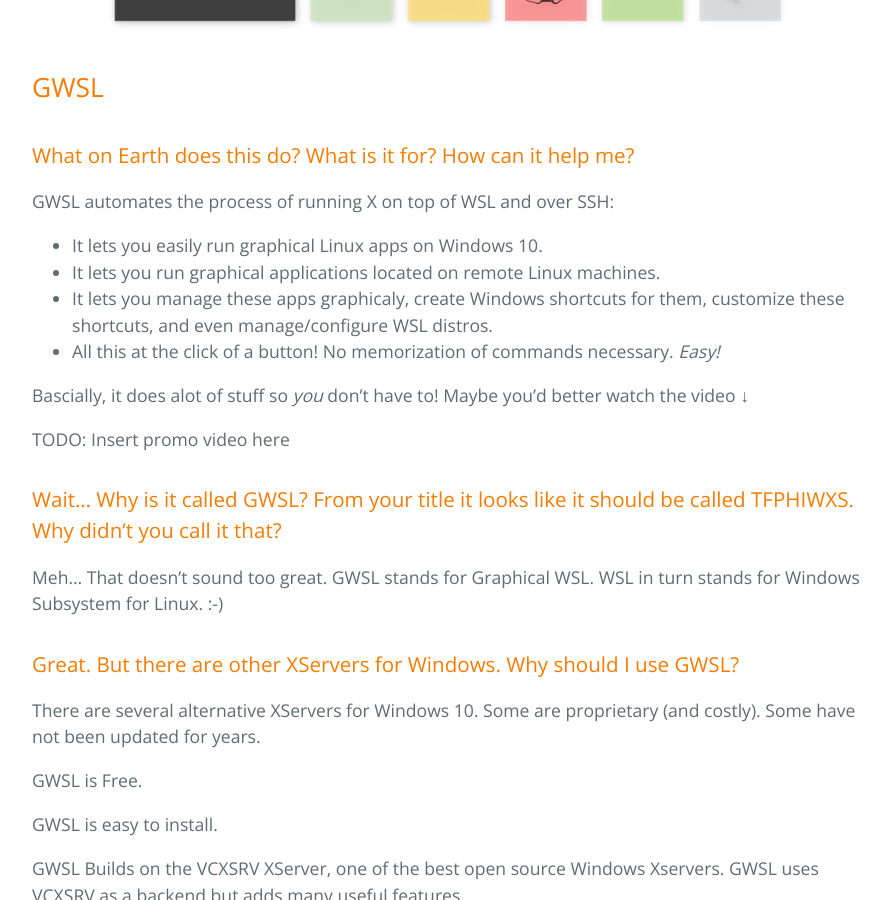
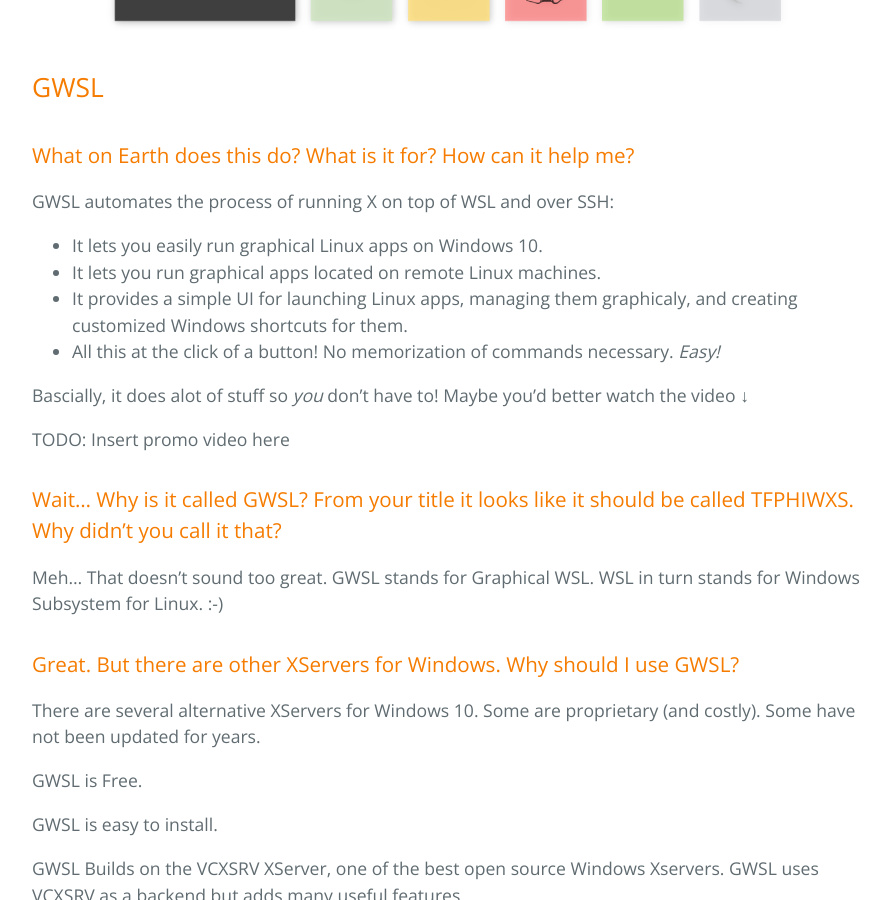
Before and after one commit to Opticos/gwsl, a Jekyll site: the page built from index.md, in a window 1280 px wide and 900 px high, scrolled down 537 px. Shown: the whole window, without its empty margins (192-1082 px from the left). Built offline with Jekyll 4.4.1, drawn with Linux system fonts in a browser that asks for light colours; the repository's description, which GitHub fills in, is left out.

Commit message:
Update index.md

```diff
--- a/index.md
+++ b/index.md
@@ -12,8 +12,8 @@ title: GWSL
 
 GWSL automates the process of running X on top of WSL and over SSH:
 *  It lets you easily run graphical Linux apps on Windows 10.
-*  It lets you run graphical applications located on remote Linux machines.
-*  It lets you manage these apps graphicaly, create Windows shortcuts for them, customize these shortcuts, and even manage/configure WSL distros.
+*  It lets you run graphical apps located on remote Linux machines.
+*  It provides a simple UI for launching Linux apps, managing them graphicaly, and creating customized Windows shortcuts for them.
 *  All this at the click of a button! No memorization of commands necessary. *Easy!*
 
 Bascially, it does alot of stuff so *you* don't have to! Maybe you'd better watch the video ↓
```
